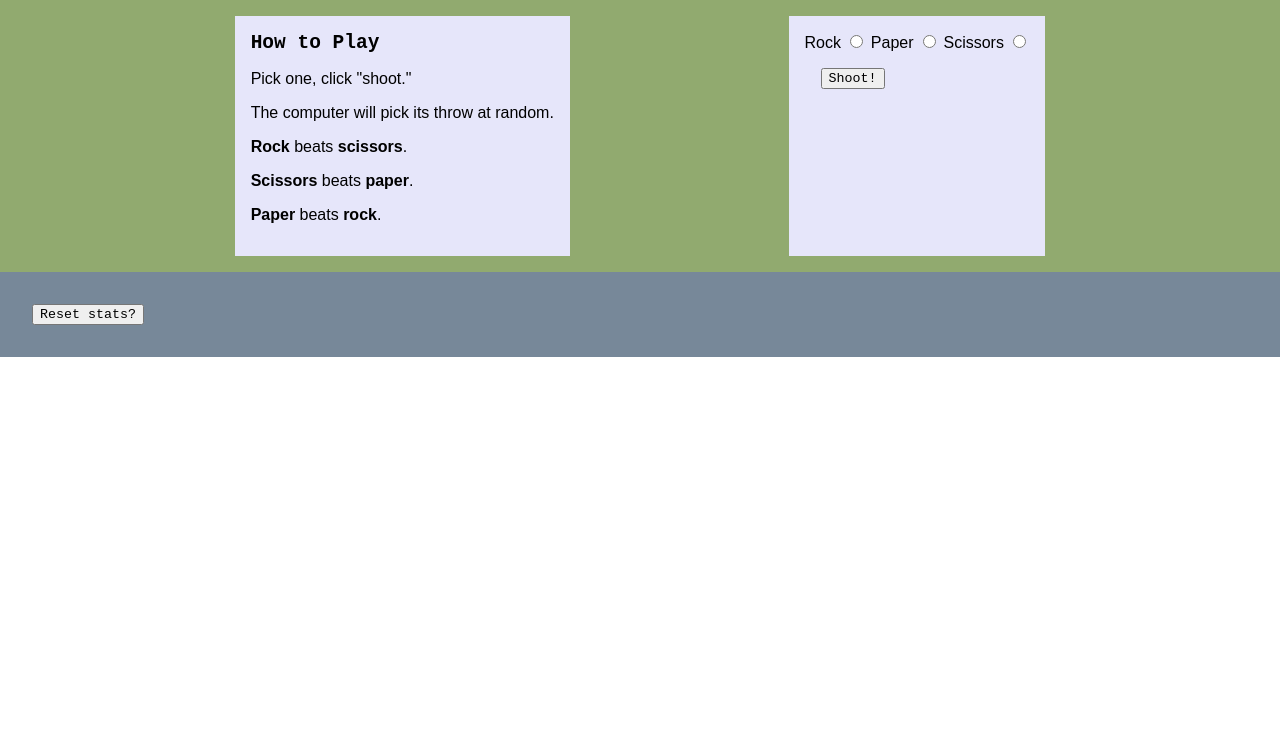
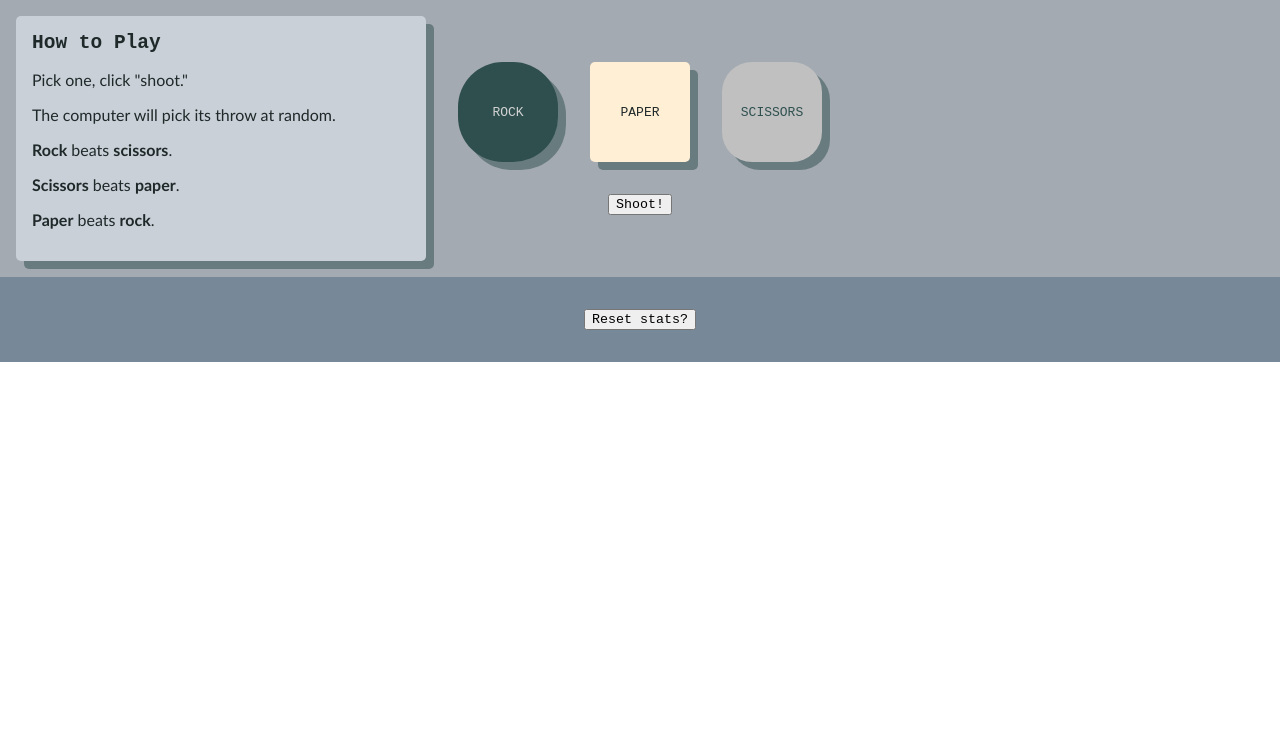
Before and after one commit to devon-wolf/rock-paper-scissors, a plain HTML site: page index.html in a window 1280 px wide. Shown: the part 62-800 px from the top of the page. Drawn offline with Linux system fonts and the light colour scheme.

Commit message:
Add nice styling

```diff
--- a/index.html
+++ b/index.html
@@ -27,18 +27,19 @@
         <section class="game">
             <div class="choices">
                 <label>
-                    Rock
-                    <input type="radio" name="rps" value="rock">
+                    <input type="radio" name="rps" value="rock" class="none">
+                    <div class="rock">ROCK</div>
                 </label>
 
                 <label>
-                    Paper
-                    <input type="radio" name="rps" value="paper">
+                    <input type="radio" name="rps" value="paper" class="none">
+                    <div class="paper">PAPER</div>
+
                 </label>
 
                 <label>
-                    Scissors
-                    <input type="radio" name="rps" value="scissors">
+                    <input type="radio" name="rps" value="scissors" class="none">
+                    <div class="scissors">SCISSORS</div>
                 </label>
             </div>
 
@@ -48,12 +49,12 @@
         </section>
 
         <section class="results none">
-            <p>The computer threw <span id="computer-throw"></span>.</p>
+            <p>The computer chose <span id="computer-throw"></span>.</p>
             <div id="outcome"></div>
             <div id="stats">
-                <p>Number of times you won: <span id="win-count"></span></p>
-                <p>Number of times you lost: <span id="lose-count"></span></p>
-                <p>Number of draws: <span id="draw-count"></span></p>
+                <span>Number of times you won: <span id="win-count"></span></span><br>
+                <span>Number of times you lost: <span id="lose-count"></span></span><br>
+                <span>Number of draws: <span id="draw-count"></span></span>
             </div>
         </section>
     </main>
--- a/styles/style.css
+++ b/styles/style.css
@@ -7,7 +7,8 @@ body, html {
 	height: 100%;
 	margin: 0;
 	padding: 0;
-	font-family: Arial;
+	font-family: Calibri;
+	color: rgb(31, 41, 41);
 }
 
 .none {
@@ -15,30 +16,32 @@ body, html {
 }
 
 header {
-	background-color: turquoise;
+	background-color: lightslategray;
 	padding: 1rem;
 	text-align: center;
+	color: rgb(31, 41, 41);
+	text-shadow: rgba(240, 248, 255, 0.5) .5px .5px;
 }
 
 main {
-	background-color: rgb(145, 170, 111);
+	background-color: rgb(164, 170, 177);
 	padding: 1rem;
-	display: flex;
-	justify-content: space-evenly;
+	display: grid;
+	grid-template-columns: 1fr 1fr 1fr;
 }
 
 section {
-	background-color: lavender;
 	padding: 1rem;
 }
 
 footer {
 	background-color: lightslategray;
+	font-size: .75rem;
 	color: lightgray;
 	padding: 1rem;
 	display: flex;
 	align-items: center;
-	justify-content: space-between;
+	justify-content: center;
 }
 
 h1, h2 {
@@ -53,8 +56,67 @@ button {
 
 #stats {
 	font-style: italic;
+	margin-top: 1rem;
 }
 
-#computer-throw, #outcome, #stats span {
+#computer-throw, #outcome, #win-count, #lose-count, #draw-count {
 	font-weight: bold;
 }
+
+.instructions, .results {
+	background-color: rgba(240, 248, 255, 0.5);
+	border-radius: 5px;
+	box-shadow: rgba(47, 79, 79, 0.5) .5rem .5rem;
+}
+
+.game {
+	display: flex;
+	flex-direction: column;
+	justify-content: center;
+	align-items: center;
+}
+
+.choices {
+	display: flex;
+	justify-content: center;
+	align-items: center;
+}
+
+label {
+	margin: 1rem;
+}
+
+label div {
+	display: flex;
+	align-items: center;
+	justify-content: center;
+	font-family: monospace;
+	box-shadow: rgba(47, 79, 79, 0.5) .5rem .5rem;
+}
+
+input[type=radio]:checked + div {
+	border: solid 2px indigo;
+}
+
+.rock {
+	width: 100px;
+	height: 100px;
+	background-color: darkslategray;
+	border-radius: 45px;
+	color: lightgray;
+}
+
+.paper {
+	width: 100px;
+	height: 100px;
+	background-color: papayawhip;
+	border-radius: 5px;
+}
+
+.scissors {
+	width: 100px;
+	height: 100px;
+	background-color: silver;
+	border-radius: 30px;
+	color: darkslategray;
+}
```
